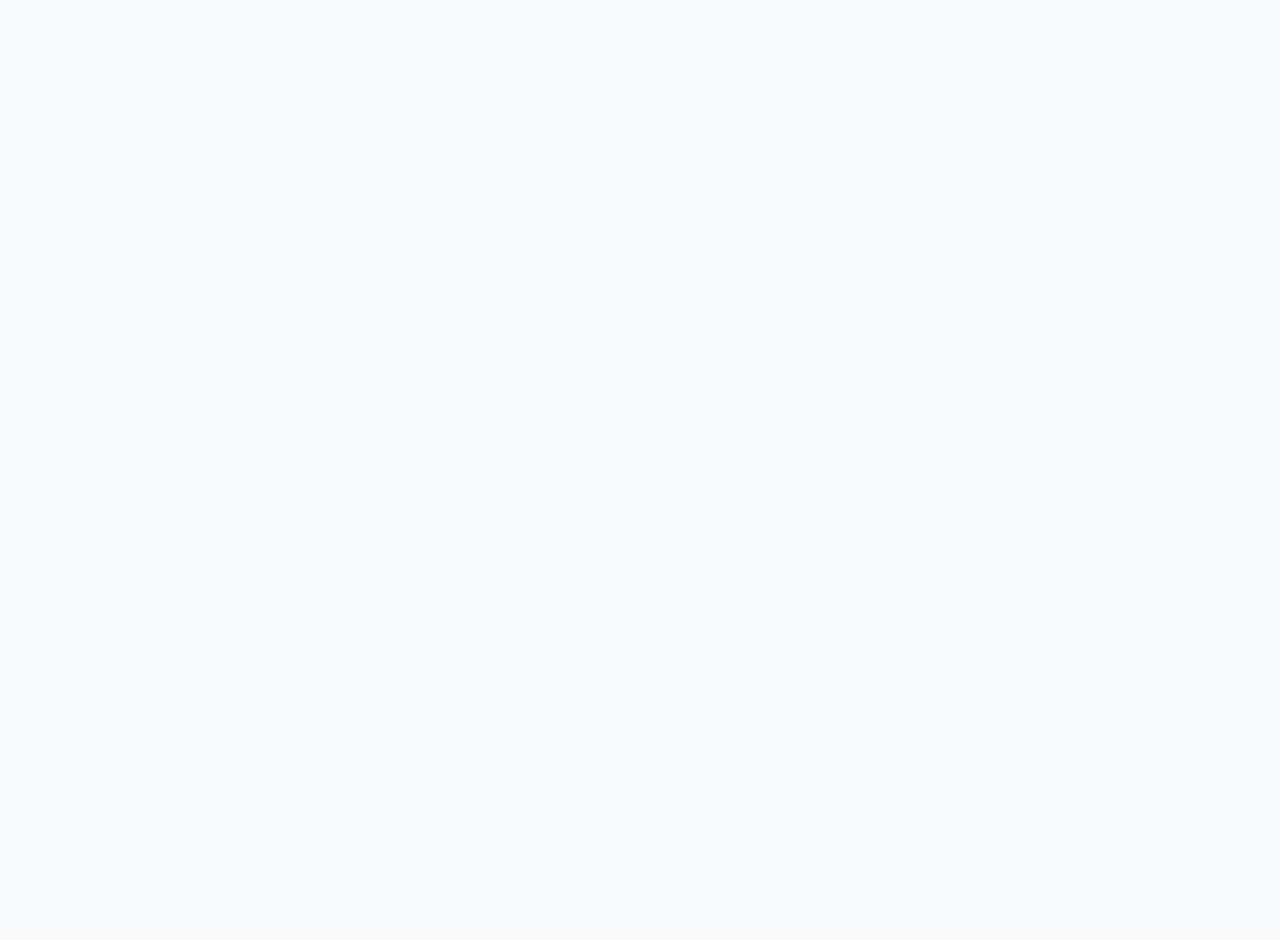
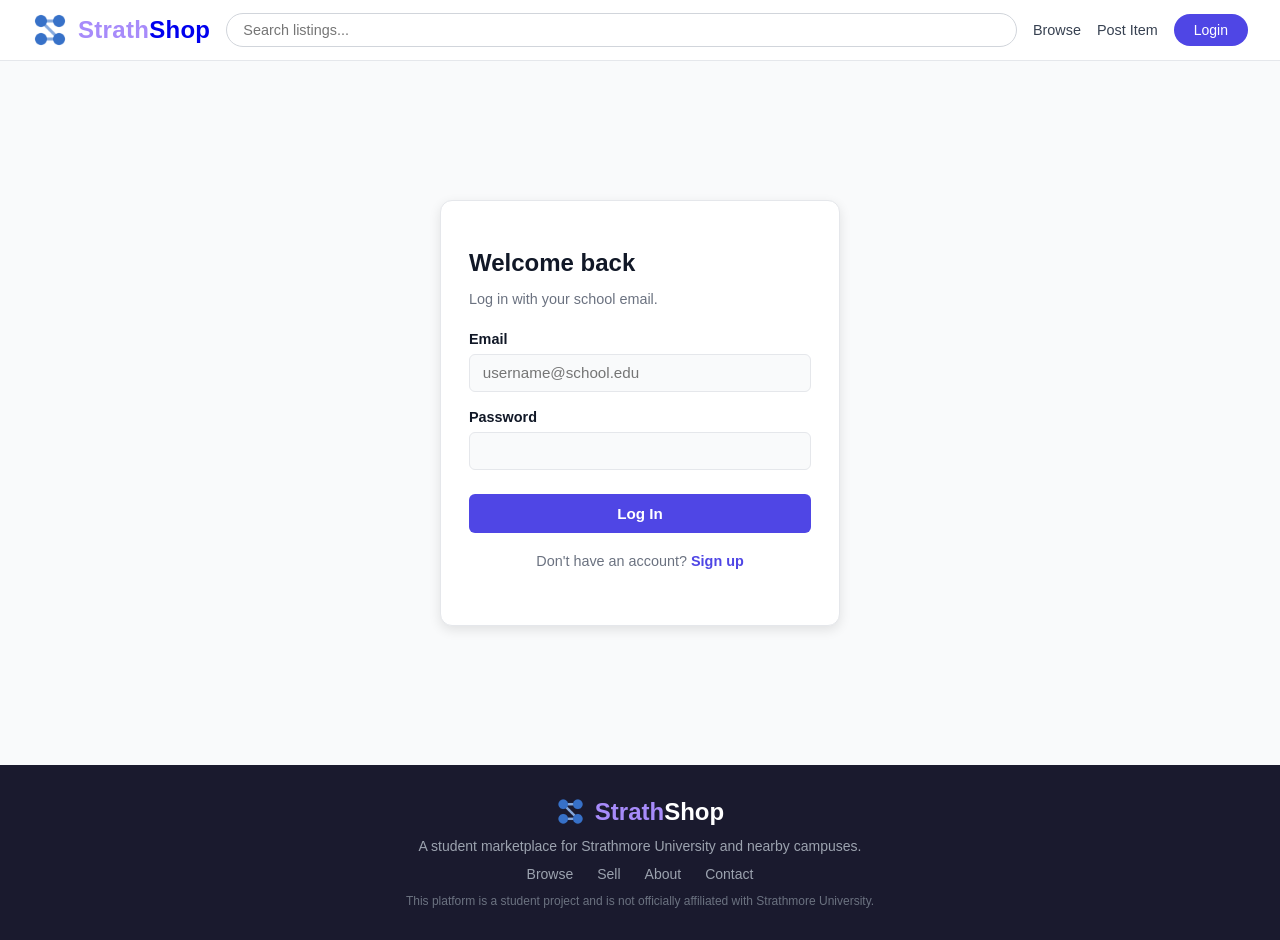
Before and after one commit to jkimanii/strathmore-marketplace, a React (Vite) app: page /login in a window 1280 px wide. Before the commit this address had no page. Before the commit the page ends 800 px from the top, so only its background shows below. Built offline with nearby package versions, Linux system fonts and the light colour scheme.

Commit message:
"feat(auth): add login page and wire navbar login route
- add a new `/login` page with basic school-email/password validation and mock success state
- replace the navbar Login button with a `NavLink` to the login route
- add login page styles and adjust login nav button styling for link behavior"

```diff
--- a/src/App.jsx
+++ b/src/App.jsx
@@ -4,6 +4,7 @@ import Layout from './components/Layout';
 import Browse from './pages/Browse';
 import ListingDetail from './pages/ListingDetail';
 import PostListing from './pages/PostListing';
+import Login from './pages/Login';
 import seedListings from './data/listings.json';
 
 function App() {
@@ -29,6 +30,7 @@ function App() {
             path="/post"
             element={<PostListing onAddListing={addListing} />}
           />
+          <Route path="/login" element={<Login />} />
         </Route>
       </Routes>
     </BrowserRouter>
--- a/src/components/navbar.css
+++ b/src/components/navbar.css
@@ -75,7 +75,7 @@
 .nav-btn-login {
   background: #4f46e5;
   color: white;
-  border: none;
+  text-decoration: none;
   padding: 0.5rem 1.25rem;
   border-radius: 9999px;
   cursor: pointer;
--- a/src/components/navbar.jsx
+++ b/src/components/navbar.jsx
@@ -49,7 +49,14 @@ function Navbar({ onSearch }) {
         >
           Post Item
         </NavLink>
-        <button className="nav-btn-login">Login</button>
+        <NavLink
+          to="/login"
+          className={({ isActive }) =>
+            isActive ? 'nav-btn-login active' : 'nav-btn-login'
+          }
+        >
+          Login
+        </NavLink>
       </div>
     </nav>
   );
--- /dev/null
+++ b/src/pages/Login.css
@@ -0,0 +1,147 @@
+.auth-page {
+  min-height: calc(100vh - 160px); /* adjust to your navbar+footer height */
+  display: flex;
+  align-items: center;
+  justify-content: center;
+  padding: 2rem 1rem;
+}
+
+.auth-card {
+  width: 100%;
+  max-width: 400px;
+  background-color: var(--color-surface, #ffffff);
+  border: 1px solid var(--color-border, #e5e7eb);
+  border-radius: var(--radius-md, 10px);
+  padding: 2rem 1.75rem;
+  box-shadow: var(--shadow-md, 0 4px 12px rgba(0, 0, 0, 0.1));
+}
+
+.auth-card h1 {
+  font-size: 1.5rem;
+  margin-bottom: 0.35rem;
+  color: var(--color-text-primary, #111827);
+}
+
+.auth-card > p {
+  font-size: 0.9rem;
+  color: var(--color-text-secondary, #6b7280);
+  margin-bottom: 1.5rem;
+}
+
+.auth-card form {
+  display: flex;
+  flex-direction: column;
+  gap: 1.1rem;
+}
+
+.form-group {
+  display: flex;
+  flex-direction: column;
+  gap: 0.4rem;
+}
+
+.form-group label {
+  font-size: 0.9rem;
+  font-weight: 600;
+  color: var(--color-text-primary, #111827);
+}
+
+.form-group input {
+  padding: 0.6rem 0.8rem;
+  border: 1px solid var(--color-border, #d1d5db);
+  border-radius: var(--radius-sm, 6px);
+  font-size: 0.95rem;
+  font-family: inherit;
+  background-color: var(--color-background, #f9fafb);
+  color: var(--color-text-primary, #111827);
+  outline: none;
+  transition:
+    border-color 0.15s ease,
+    box-shadow 0.15s ease;
+}
+
+.form-group input:focus {
+  border-color: var(--color-primary, #1a56db);
+  box-shadow: 0 0 0 3px rgba(26, 86, 219, 0.15);
+}
+
+.input-error {
+  border-color: var(--color-error, #dc2626) !important;
+}
+
+.input-error:focus {
+  box-shadow: 0 0 0 3px rgba(220, 38, 38, 0.15) !important;
+}
+
+.error-msg {
+  font-size: 0.8rem;
+  color: var(--color-error, #dc2626);
+}
+
+.btn-submit {
+  margin-top: 0.4rem;
+  padding: 0.7rem 1.5rem;
+  background-color: var(--color-primary, #1a56db);
+  color: #ffffff;
+  border: none;
+  border-radius: var(--radius-sm, 6px);
+  font-size: 0.95rem;
+  font-weight: 600;
+  cursor: pointer;
+  transition: background-color 0.15s ease;
+}
+
+.btn-submit:hover {
+  background-color: var(--color-primary-dark, #1141a3);
+}
+
+.btn-submit:active {
+  transform: translateY(1px);
+}
+
+.auth-switch {
+  margin-top: 1.25rem;
+  text-align: center;
+  font-size: 0.88rem;
+  color: var(--color-text-secondary, #6b7280);
+}
+
+.auth-switch a {
+  color: var(--color-primary, #1a56db);
+  font-weight: 600;
+  text-decoration: none;
+}
+
+.auth-switch a:hover {
+  text-decoration: underline;
+}
+
+/* Success state shown after mock login */
+.auth-success {
+  min-height: calc(100vh - 160px);
+  display: flex;
+  flex-direction: column;
+  align-items: center;
+  justify-content: center;
+  gap: 0.75rem;
+  text-align: center;
+}
+
+.auth-success span {
+  font-size: 2.5rem;
+}
+
+.auth-success h2 {
+  font-size: 1.4rem;
+  color: var(--color-text-primary, #111827);
+}
+
+.auth-success a {
+  color: var(--color-primary, #1a56db);
+  font-weight: 600;
+  text-decoration: none;
+}
+
+.auth-success a:hover {
+  text-decoration: underline;
+}
--- /dev/null
+++ b/src/pages/Login.jsx
@@ -0,0 +1,91 @@
+import { useState } from 'react';
+import { Link } from 'react-router-dom';
+import './Login.css';
+
+function Login() {
+  const [form, setForm] = useState({ email: '', password: '' });
+  const [errors, setErrors] = useState({});
+  const [submitted, setSubmitted] = useState(false);
+
+  function handleChange(e) {
+    setForm((prev) => ({ ...prev, [e.target.name]: e.target.value }));
+  }
+
+  function validate() {
+    const errs = {};
+    if (!/^[^\s@]+@[^\s@]+\.(edu|ac)(\.[a-z]{2,3})?$/i.test(form.email)) {
+      errs.email = 'Please use your school email.';
+    }
+    if (form.password.length < 6) {
+      errs.password = 'Password must be at least 6 characters.';
+    }
+    return errs;
+  }
+
+  function handleSubmit(e) {
+    e.preventDefault();
+    const errs = validate();
+
+    if (Object.keys(errs).length > 0) {
+      setErrors(errs);
+      return;
+    }
+    setSubmitted(true); // Show a success state (mock)
+  }
+
+  if (submitted) {
+    return (
+      <div className="auth-success">
+        <span>✅</span>
+        <h2>You're in!</h2>
+        <Link to="/">Back to Browse</Link>
+      </div>
+    );
+  }
+
+  return (
+    <div className="auth-page">
+      <div className="auth-card">
+        <h1>Welcome back</h1>
+        <p>Log in with your school email.</p>
+        <form onSubmit={handleSubmit} noValidate>
+          <div className="form-group">
+            <label htmlFor="email">Email</label>
+            <input
+              id="email"
+              name="email"
+              type="email"
+              value={form.email}
+              onChange={handleChange}
+              placeholder="username@school.edu"
+              className={errors.email ? 'input-error' : ''}
+            />
+            {errors.email && <span className="error-msg">{errors.email}</span>}
+          </div>
+          <div className="form-group">
+            <label htmlFor="password">Password</label>
+            <input
+              id="password"
+              name="password"
+              type="password"
+              value={form.password}
+              onChange={handleChange}
+              className={errors.password ? 'input-error' : ''}
+            />
+            {errors.password && (
+              <span className="error-msg">{errors.password}</span>
+            )}
+          </div>
+          <button type="submit" className="btn-submit">
+            Log In
+          </button>
+        </form>
+        <p className="auth-switch">
+          Don't have an account? <Link to="/signup">Sign up</Link>
+        </p>
+      </div>
+    </div>
+  );
+}
+
+export default Login;
```
